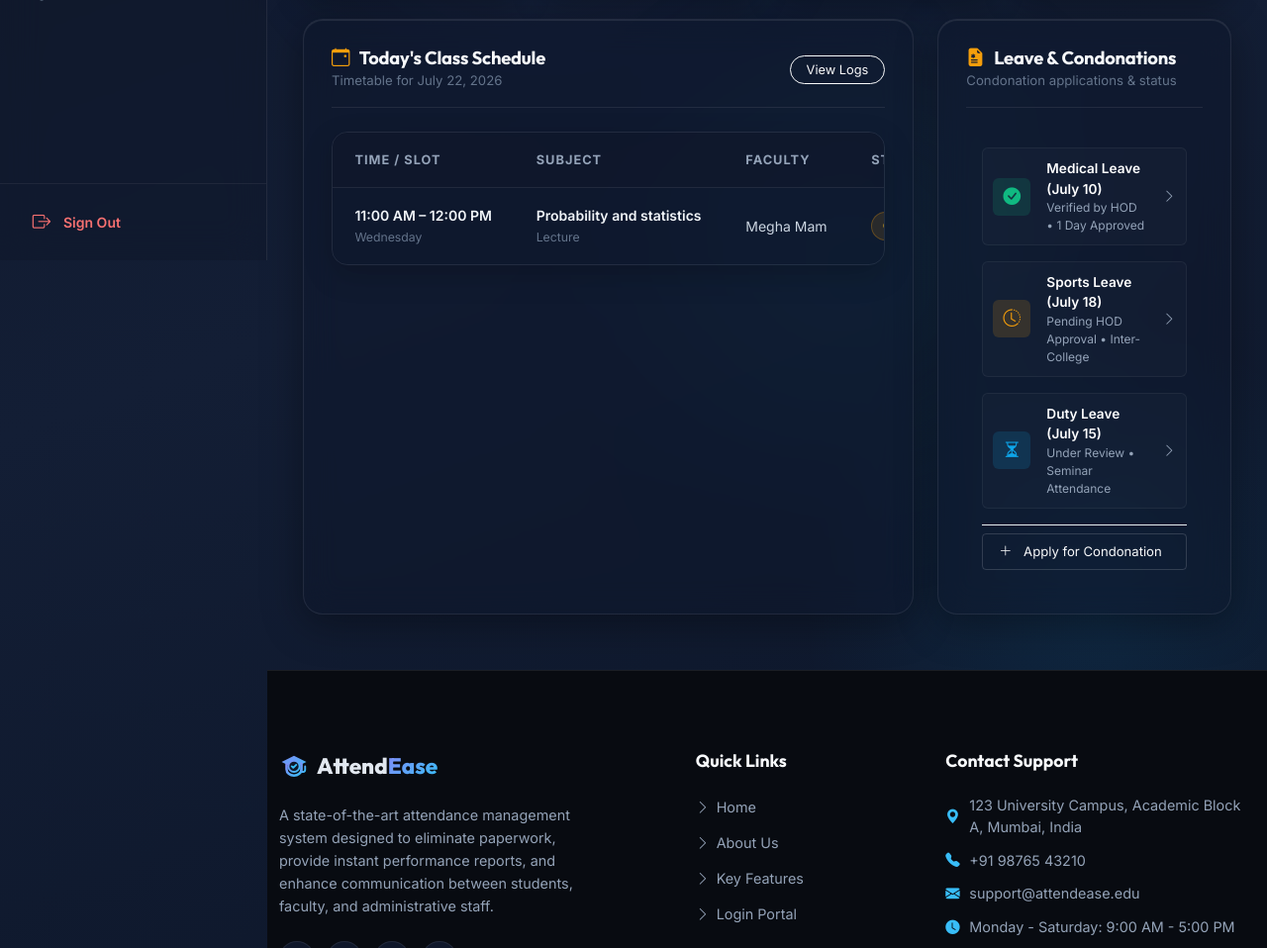
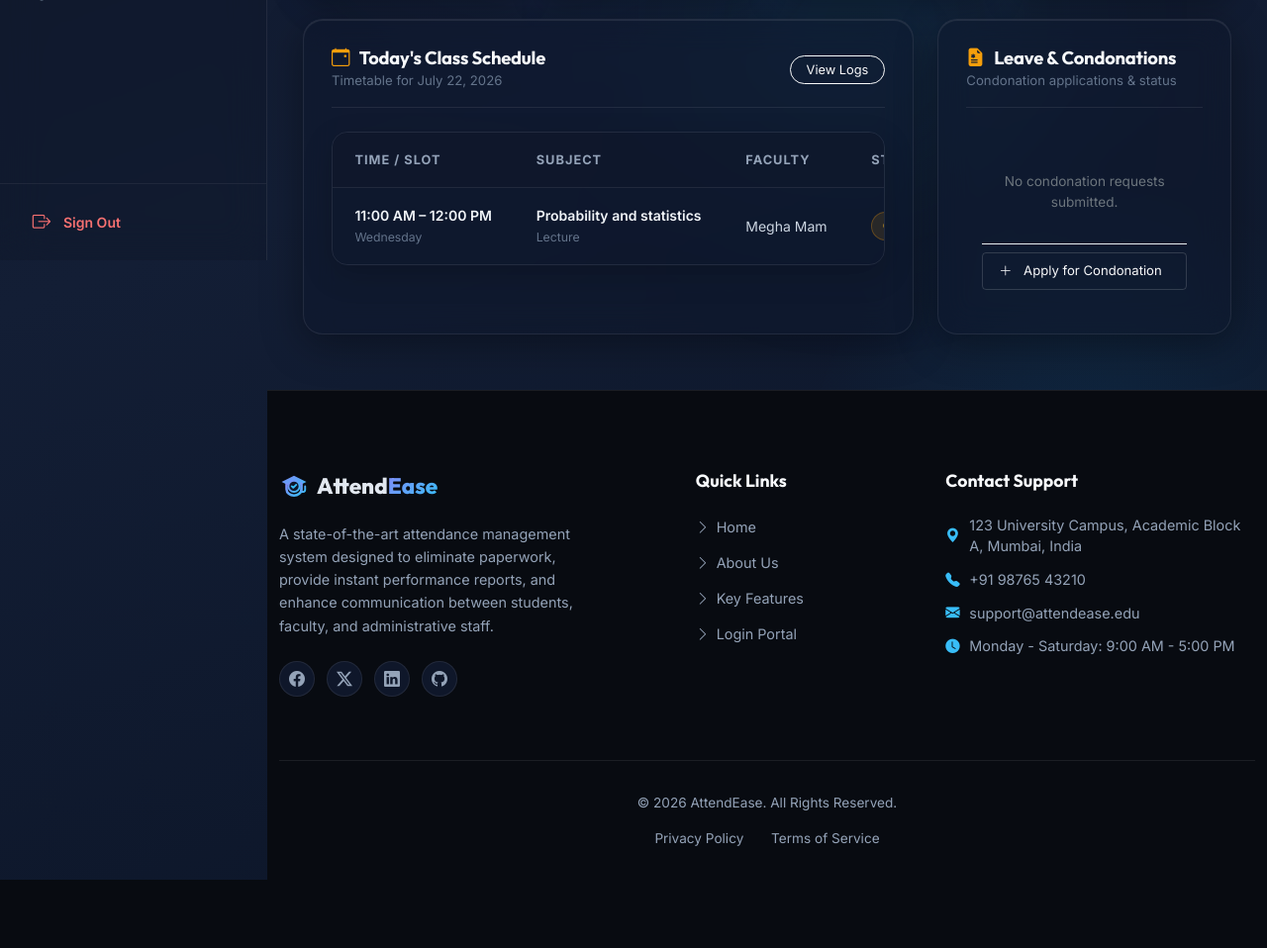
Before and after one commit to Megha-Bansode/Student-Attendance-Tracking-Portal, a PHP site: page /modules/dashboard/student-dashboard.php in a window 1280 px wide; the page is wider, and only the part inside the window is pictured. Shown: the part 537-1495 px from the top of that part at 99% size. After the commit the page ends 1426 px from the top of that part, so only its background shows below. Run offline with PHP 8.4, Linux system fonts and the light colour scheme; the visitor is signed in with stand-in values (Sample User, id 1); data comes from the database, SQL or seed files in the repository; both versions use the stored data as it was after the commit.

Commit message:
feat: implement condonation requests and approval workflow

```diff
--- a/config/database.php
+++ b/config/database.php
@@ -62,6 +62,27 @@ try {
         marked_by INTEGER
     )");
 
+    $pdo->exec("CREATE TABLE IF NOT EXISTS condonations (
+        id INTEGER PRIMARY KEY AUTOINCREMENT,
+        student_id INTEGER,
+        type TEXT,
+        date TEXT,
+        reason TEXT,
+        document TEXT,
+        status TEXT DEFAULT 'Pending',
+        submitted_at TEXT
+    )");
+
+    // Seed condonations if empty
+    $stmtCondonations = $pdo->query("SELECT COUNT(*) FROM condonations");
+    if ($stmtCondonations->fetchColumn() == 0) {
+        $stmtInsCond = $pdo->prepare("INSERT INTO condonations (student_id, type, date, reason, document, status, submitted_at) VALUES (?, ?, ?, ?, ?, ?, ?)");
+        // Seed for student Shivam Maurya (id 12)
+        $stmtInsCond->execute([12, 'Medical', '2026-07-10', 'Fever recovery leave.', 'medical_certificate.pdf', 'Approved', '2026-07-11 09:00:00']);
+        $stmtInsCond->execute([12, 'Sports', '2026-07-18', 'Represented college in Inter-College Cricket tournament.', 'sports_invitation.pdf', 'Pending', '2026-07-19 14:30:00']);
+        $stmtInsCond->execute([12, 'Duty', '2026-07-15', 'Attended AI & ML national seminar.', 'seminar_certificate.pdf', 'Pending', '2026-07-16 10:15:00']);
+    }
+
     // Seed departments if empty
     $stmtDept = $pdo->query("SELECT COUNT(*) FROM departments");
     if ($stmtDept->fetchColumn() == 0) {
--- a/modules/dashboard/student-dashboard.php
+++ b/modules/dashboard/student-dashboard.php
@@ -93,6 +93,11 @@ if (file_exists($file_path)) {
         }
     }
 }
+
+// Fetch student's condonations
+$stmt_cond = $pdo->prepare("SELECT * FROM condonations WHERE student_id = ? ORDER BY submitted_at DESC LIMIT 5");
+$stmt_cond->execute([$student_id]);
+$condonations = $stmt_cond->fetchAll();
 
 include '../../includes/header.php';
 
@@ -266,44 +271,46 @@ if (window.innerWidth >= 992 && localStorage.getItem('facultySidebarCollapsed')
                                 </div>
                             </div>
                             <div class="p-3">
-                                <div class="mb-3">
-                                    <div class="d-flex align-items-center gap-3 p-2.5 rounded interactive-stat-card" data-bs-toggle="modal" data-bs-target="#leaveModal1" style="background: rgba(255,255,255,0.02); border: 1px solid rgba(255,255,255,0.05); padding: 10px; border-radius: 10px;">
-                                        <div class="rounded d-flex align-items-center justify-content-center" style="width:38px; height:38px; background: rgba(16, 185, 129, 0.15); color: #10b981; flex-shrink: 0;">
-                                            <i class="bi bi-check-circle-fill" style="font-size: 1.1rem;"></i>
+                                <?php if (empty($condonations)): ?>
+                                    <div class="text-center py-4 text-secondary" style="font-size: 0.85rem;">
+                                        No condonation requests submitted.
+                                    </div>
+                                <?php else: ?>
+                                    <?php foreach ($condonations as $cond):
+                                        $status = $cond['status'];
+                                        $type = $cond['type'];
+                                        $date = date('M d', strtotime($cond['date']));
+
+                                        $bg = 'rgba(245, 158, 11, 0.15)';
+                                        $color = '#f59e0b';
+                                        $icon = 'bi-clock-history';
+
+                                        if ($status === 'Approved') {
+                                            $bg = 'rgba(16, 185, 129, 0.15)';
+                                            $color = '#10b981';
+                                            $icon = 'bi-check-circle-fill';
+                                        } elseif ($status === 'Rejected') {
+                                            $bg = 'rgba(239, 68, 68, 0.15)';
+                                            $color = '#ef4444';
+                                            $icon = 'bi-x-circle-fill';
+                                        }
+                                    ?>
+                                    <div class="mb-3">
+                                        <div class="d-flex align-items-center gap-3 p-2.5 rounded interactive-stat-card" data-bs-toggle="modal" data-bs-target="#leaveModal<?php echo $cond['id']; ?>" style="background: rgba(255,255,255,0.02); border: 1px solid rgba(255,255,255,0.05); padding: 10px; border-radius: 10px;">
+                                            <div class="rounded d-flex align-items-center justify-content-center" style="width:38px; height:38px; background: <?php echo $bg; ?>; color: <?php echo $color; ?>; flex-shrink: 0;">
+                                                <i class="bi <?php echo $icon; ?>" style="font-size: 1.1rem;"></i>
+                                            </div>
+                                            <div class="flex-grow-1">
+                                                <div class="fw-semibold text-white" style="font-size: 0.85rem;"><?php echo htmlspecialchars($type); ?> Leave (<?php echo htmlspecialchars($date); ?>)</div>
+                                                <div class="text-muted" style="font-size: 0.75rem;">Status: <?php echo htmlspecialchars($status); ?> • <?php echo htmlspecialchars($cond['reason']); ?></div>
+                                            </div>
+                                            <i class="bi bi-chevron-right text-muted" style="font-size: 0.85rem;"></i>
                                         </div>
-                                        <div class="flex-grow-1">
-                                            <div class="fw-semibold text-white" style="font-size: 0.85rem;">Medical Leave (July 10)</div>
-                                            <div class="text-muted" style="font-size: 0.75rem;">Verified by HOD • 1 Day Approved</div>
-                                        </div>
-                                        <i class="bi bi-chevron-right text-muted" style="font-size: 0.85rem;"></i>
                                     </div>
-                                </div>
-                                <div class="mb-3">
-                                    <div class="d-flex align-items-center gap-3 p-2.5 rounded interactive-stat-card" data-bs-toggle="modal" data-bs-target="#leaveModal2" style="background: rgba(255,255,255,0.02); border: 1px solid rgba(255,255,255,0.05); padding: 10px; border-radius: 10px;">
-                                        <div class="rounded d-flex align-items-center justify-content-center" style="width:38px; height:38px; background: rgba(245, 158, 11, 0.15); color: #f59e0b; flex-shrink: 0;">
-                                            <i class="bi bi-clock-history" style="font-size: 1.1rem;"></i>
-                                        </div>
-                                        <div class="flex-grow-1">
-                                            <div class="fw-semibold text-white" style="font-size: 0.85rem;">Sports Leave (July 18)</div>
-                                            <div class="text-muted" style="font-size: 0.75rem;">Pending HOD Approval • Inter-College</div>
-                                        </div>
-                                        <i class="bi bi-chevron-right text-muted" style="font-size: 0.85rem;"></i>
-                                    </div>
-                                </div>
-                                <div class="mb-3">
-                                    <div class="d-flex align-items-center gap-3 p-2.5 rounded interactive-stat-card" data-bs-toggle="modal" data-bs-target="#leaveModal3" style="background: rgba(255,255,255,0.02); border: 1px solid rgba(255,255,255,0.05); padding: 10px; border-radius: 10px;">
-                                        <div class="rounded d-flex align-items-center justify-content-center" style="width:38px; height:38px; background: rgba(14, 165, 233, 0.15); color: #0ea5e9; flex-shrink: 0;">
-                                            <i class="bi bi-hourglass-split" style="font-size: 1.1rem;"></i>
-                                        </div>
-                                        <div class="flex-grow-1">
-                                            <div class="fw-semibold text-white" style="font-size: 0.85rem;">Duty Leave (July 15)</div>
-                                            <div class="text-muted" style="font-size: 0.75rem;">Under Review • Seminar Attendance</div>
-                                        </div>
-                                        <i class="bi bi-chevron-right text-muted" style="font-size: 0.85rem;"></i>
-                                    </div>
-                                </div>
+                                    <?php endforeach; ?>
+                                <?php endif; ?>
                                 <div class="mt-2 pt-2 border-top border-light-subtle d-grid gap-2">
-                                    <button class="btn btn-sm btn-outline-light text-start py-2 px-3" style="font-size: 0.82rem; border-color: rgba(255,255,255,0.15);" onclick="showFacultyToast('Redirecting to Condonation application page...', 'info')"><i class="bi bi-plus-lg me-2"></i> Apply for Condonation</button>
+                                    <a href="<?php echo $base_path; ?>modules/attendance/student-apply-condonation.php" class="btn btn-sm btn-outline-light text-start py-2 px-3" style="font-size: 0.82rem; border-color: rgba(255,255,255,0.15);"><i class="bi bi-plus-lg me-2"></i> Apply for Condonation</a>
                                 </div>
                             </div>
                         </div>
@@ -355,92 +362,46 @@ if (window.innerWidth >= 992 && localStorage.getItem('facultySidebarCollapsed')
     </div>
 </div>
 
-<!-- Leave Modal 1 (Medical Leave) -->
-<div class="modal fade" id="leaveModal1" tabindex="-1" aria-labelledby="leaveModal1Label" aria-hidden="true">
+<!-- Dynamic Leave Modals -->
+<?php foreach ($condonations as $cond):
+    $status = $cond['status'];
+    $color = ($status === 'Approved') ? '#10b981' : (($status === 'Rejected') ? '#ef4444' : '#f59e0b');
+    $badgeClass = ($status === 'Approved') ? 'bg-success-subtle text-success' : (($status === 'Rejected') ? 'bg-danger-subtle text-danger' : 'bg-warning-subtle text-warning');
+
+    $icon = 'bi-file-earmark-medical';
+    if ($cond['type'] === 'Sports') $icon = 'bi-trophy';
+    if ($cond['type'] === 'Duty') $icon = 'bi-briefcase';
+?>
+<div class="modal fade" id="leaveModal<?php echo $cond['id']; ?>" tabindex="-1" aria-labelledby="leaveModal<?php echo $cond['id']; ?>Label" aria-hidden="true">
     <div class="modal-dialog modal-dialog-centered">
-        <div class="modal-content" style="background: rgba(15, 23, 42, 0.95); backdrop-filter: blur(25px); border: 1px solid rgba(16, 185, 129, 0.25); border-radius: 16px;">
+        <div class="modal-content" style="background: rgba(15, 23, 42, 0.95); backdrop-filter: blur(25px); border: 1px solid <?php echo $color; ?>40; border-radius: 16px;">
             <div class="modal-header border-0 pb-0">
-                <h5 class="modal-title text-white font-outfit" id="leaveModal1Label"><i class="bi bi-check-circle-fill text-success me-2"></i> Leave Request Details</h5>
+                <h5 class="modal-title text-white font-outfit" id="leaveModal<?php echo $cond['id']; ?>Label"><i class="bi bi-info-circle-fill me-2" style="color: <?php echo $color; ?>;"></i> Leave Request Details</h5>
                 <button type="button" class="btn-close btn-close-white" data-bs-dismiss="modal" aria-label="Close"></button>
             </div>
             <div class="modal-body py-4">
                 <div class="d-flex align-items-center gap-3 mb-4">
-                    <div class="rounded-circle d-flex align-items-center justify-content-center" style="width:48px; height:48px; background: rgba(16, 185, 129, 0.15); color: #10b981;">
-                        <i class="bi bi-file-earmark-medical" style="font-size: 1.5rem;"></i>
+                    <div class="rounded-circle d-flex align-items-center justify-content-center" style="width:48px; height:48px; background: <?php echo $color; ?>20; color: <?php echo $color; ?>;">
+                        <i class="bi <?php echo $icon; ?>" style="font-size: 1.5rem;"></i>
                     </div>
                     <div>
-                        <h4 class="text-white h6 mb-1 fw-bold">Medical Leave (Fever &amp; Recovery)</h4>
-                        <span class="badge bg-success-subtle text-success">Approved</span>
+                        <h4 class="text-white h6 mb-1 fw-bold"><?php echo htmlspecialchars($cond['type']); ?> Leave Application</h4>
+                        <span class="badge <?php echo $badgeClass; ?>"><?php echo htmlspecialchars($status); ?></span>
                     </div>
                 </div>
-                <div class="d-flex flex-column gap-3 text-light-subtitle" style="font-size: 0.88rem;">
-                    <div><strong>Date Applied:</strong> July 11, 2026</div>
-                    <div><strong>Date of Absence:</strong> July 10, 2026 (1 Day)</div>
-                    <div><strong>Document:</strong> <span class="text-info"><i class="bi bi-file-earmark-pdf me-1"></i>medical_certificate.pdf</span></div>
-                    <div><strong>Remarks:</strong> Verified by Dr. Rajesh Sharma (HOD). Attendance marked as Condoned.</div>
+                <div class="d-flex flex-column gap-3 text-light-subtitle" style="font-size: 0.88rem; color: #cbd5e1;">
+                    <div><strong>Date Applied:</strong> <?php echo htmlspecialchars($cond['submitted_at']); ?></div>
+                    <div><strong>Date of Absence:</strong> <?php echo htmlspecialchars($cond['date']); ?></div>
+                    <?php if (!empty($cond['document'])): ?>
+                        <div><strong>Document:</strong> <span class="text-info"><i class="bi bi-file-earmark-pdf me-1"></i><?php echo htmlspecialchars($cond['document']); ?></span></div>
+                    <?php endif; ?>
+                    <div><strong>Reason:</strong> <?php echo htmlspecialchars($cond['reason']); ?></div>
                 </div>
             </div>
         </div>
     </div>
 </div>
-
-<!-- Leave Modal 2 (Sports Leave) -->
-<div class="modal fade" id="leaveModal2" tabindex="-1" aria-labelledby="leaveModal2Label" aria-hidden="true">
-    <div class="modal-dialog modal-dialog-centered">
-        <div class="modal-content" style="background: rgba(15, 23, 42, 0.95); backdrop-filter: blur(25px); border: 1px solid rgba(245, 158, 11, 0.25); border-radius: 16px;">
-            <div class="modal-header border-0 pb-0">
-                <h5 class="modal-title text-white font-outfit" id="leaveModal2Label"><i class="bi bi-clock-history text-warning me-2"></i> Leave Request Details</h5>
-                <button type="button" class="btn-close btn-close-white" data-bs-dismiss="modal" aria-label="Close"></button>
-            </div>
-            <div class="modal-body py-4">
-                <div class="d-flex align-items-center gap-3 mb-4">
-                    <div class="rounded-circle d-flex align-items-center justify-content-center" style="width:48px; height:48px; background: rgba(245, 158, 11, 0.15); color: #f59e0b;">
-                        <i class="bi bi-trophy" style="font-size: 1.5rem;"></i>
-                    </div>
-                    <div>
-                        <h4 class="text-white h6 mb-1 fw-bold">Sports Leave (Inter-College Cricket)</h4>
-                        <span class="badge bg-warning-subtle text-warning">Pending Review</span>
-                    </div>
-                </div>
-                <div class="d-flex flex-column gap-3 text-light-subtitle" style="font-size: 0.88rem;">
-                    <div><strong>Date Applied:</strong> July 19, 2026</div>
-                    <div><strong>Date of Absence:</strong> July 18, 2026 (1 Day)</div>
-                    <div><strong>Document:</strong> <span class="text-info"><i class="bi bi-file-earmark-pdf me-1"></i>sports_invitation.pdf</span></div>
-                    <div><strong>Remarks:</strong> Under verification by Physical Education Director.</div>
-                </div>
-            </div>
-        </div>
-    </div>
-</div>
-
-<!-- Leave Modal 3 (Duty Leave) -->
-<div class="modal fade" id="leaveModal3" tabindex="-1" aria-labelledby="leaveModal3Label" aria-hidden="true">
-    <div class="modal-dialog modal-dialog-centered">
-        <div class="modal-content" style="background: rgba(15, 23, 42, 0.95); backdrop-filter: blur(25px); border: 1px solid rgba(14, 165, 233, 0.25); border-radius: 16px;">
-            <div class="modal-header border-0 pb-0">
-                <h5 class="modal-title text-white font-outfit" id="leaveModal3Label"><i class="bi bi-hourglass-split text-info me-2"></i> Leave Request Details</h5>
-                <button type="button" class="btn-close btn-close-white" data-bs-dismiss="modal" aria-label="Close"></button>
-            </div>
-            <div class="modal-body py-4">
-                <div class="d-flex align-items-center gap-3 mb-4">
-                    <div class="rounded-circle d-flex align-items-center justify-content-center" style="width:48px; height:48px; background: rgba(14, 165, 233, 0.15); color: #0ea5e9;">
-                        <i class="bi bi-briefcase" style="font-size: 1.5rem;"></i>
-                    </div>
-                    <div>
-                        <h4 class="text-white h6 mb-1 fw-bold">Duty Leave (AI &amp; ML Seminar)</h4>
-                        <span class="badge bg-info-subtle text-info">Under Review</span>
-                    </div>
-                </div>
-                <div class="d-flex flex-column gap-3 text-light-subtitle" style="font-size: 0.88rem;">
-                    <div><strong>Date Applied:</strong> July 16, 2026</div>
-                    <div><strong>Date of Absence:</strong> July 15, 2026 (1 Day)</div>
-                    <div><strong>Document:</strong> <span class="text-info"><i class="bi bi-file-earmark-pdf me-1"></i>seminar_attendance_certificate.pdf</span></div>
-                    <div><strong>Remarks:</strong> Forwarded to Faculty Mentor for verification.</div>
-                </div>
-            </div>
-        </div>
-    </div>
-</div>
+<?php endforeach; ?>
 
 <script>
 document.addEventListener('DOMContentLoaded', function() {
```
Also changed, not shown: includes/admin-sidebar.php (+9 -0 lines), modules/attendance/admin-condonations.php (added, +217 -0 lines), modules/attendance/student-apply-condonation.php (added, +177 -0 lines), modules/dashboard/faculty-dashboard.php (+42 -10 lines), config/attendease.db.
